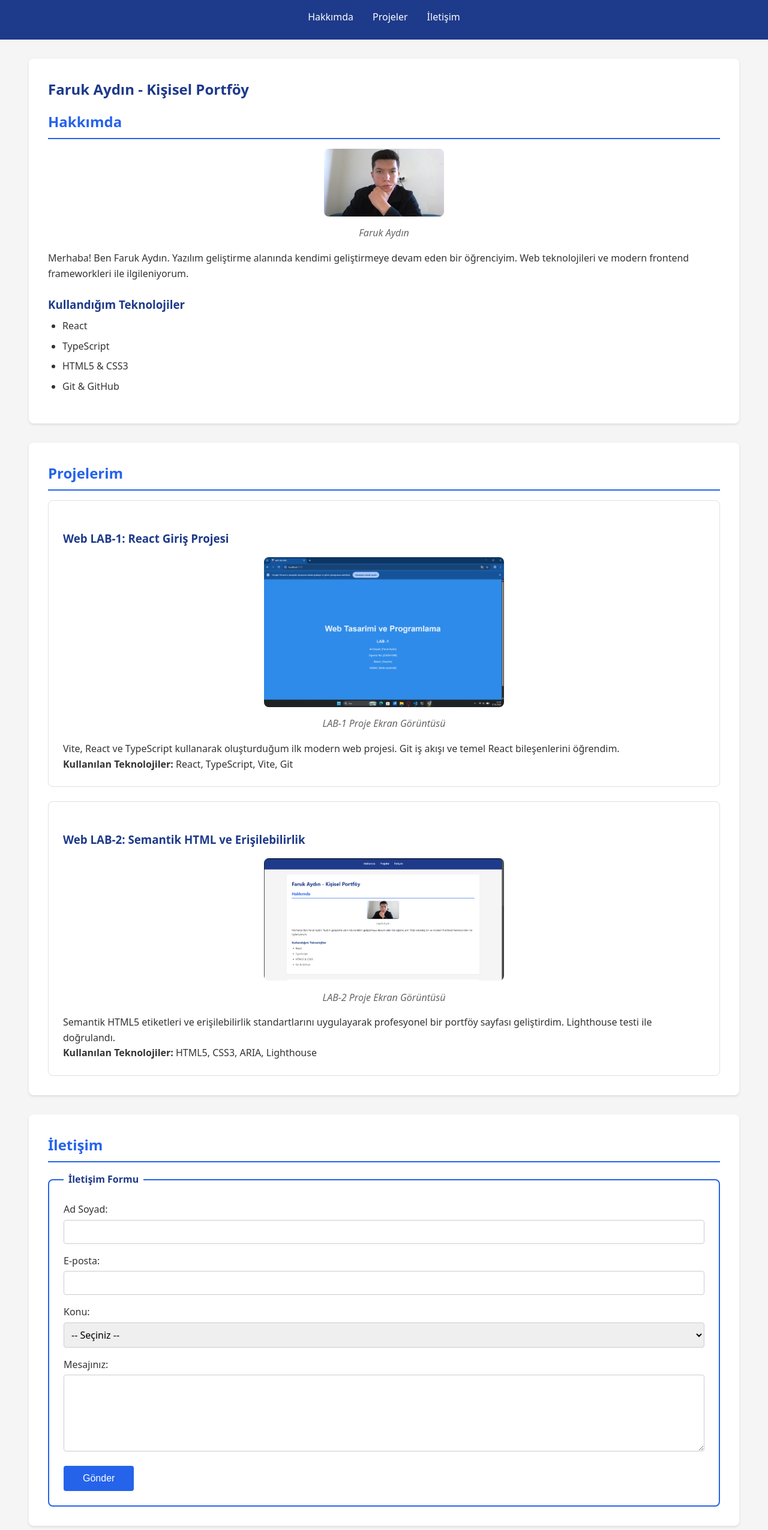
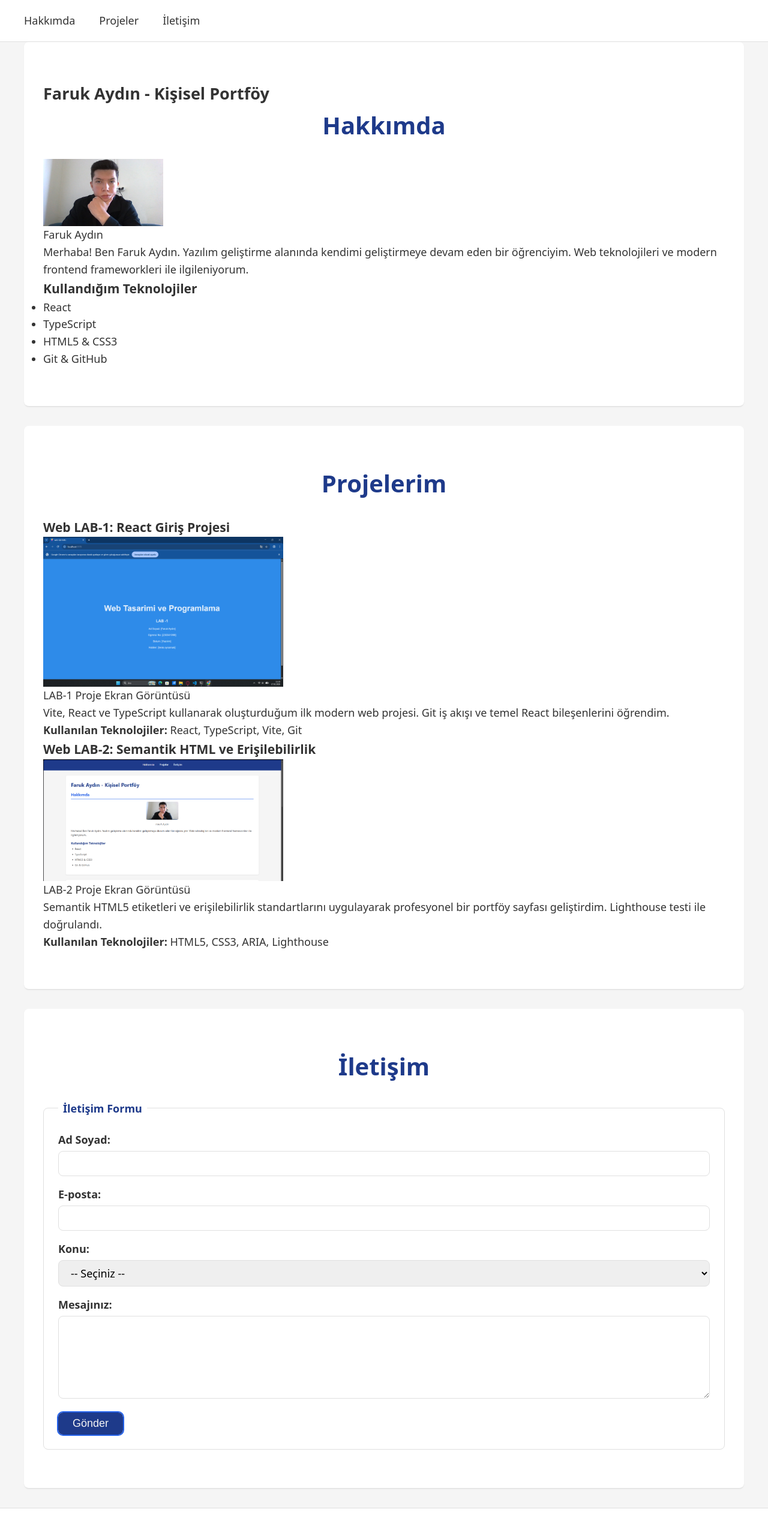
Before and after one commit to Faruk-Aydn/web-lab-hello, a React (Vite) app: page / in a window 1280 px wide. Shown: the top 2551 px of the page at 60% size. Built offline with nearby package versions, Linux system fonts and the light colour scheme.

Commit message:
feat(styles): implement mobile-first responsive design with fluid typography

```diff
--- a/src/App.css
+++ b/src/App.css
@@ -1,29 +1,41 @@
-/* Genel sıfırlama */
-* {
+/* ========================================
+MOBIL VARSAYILAN (0- 639px)
+======================================== */
+/* Genel sifirlama */
+*,
+*::before,
+*::after {
   margin: 0;
   padding: 0;
   box-sizing: border-box;
 }
 
-body {
-  font-family: system-ui, -apple-system, sans-serif;
-  line-height: 1.6;
-  color: #333;
-  background-color: #f5f5f5;
-  margin: 0;
-  padding: 0;
-  width: 100%;
-  overflow-x: hidden;
+html {
+  scroll-behavior: smooth;
 }
 
-/* Skip link: normalde gizli, Tab ile görünür */
+body {
+  font-family: var(--font-sans);
+  font-size: var(--text-base);
+  line-height: 1.6;
+  color: var(--color-text);
+  background-color: var(--color-bg);
+}
+
+img {
+  max-width: 100%;
+  height: auto;
+  display: block;
+}
+
+/* Skip link */
 .skip-link {
   position: absolute;
   top: -100px;
   left: 0;
-  background: #1E3A8A;
-  color: white;
-  padding: 8px 16px;
+  background: var(--color-primary);
+  color: var(--color-bg);
+  padding: var(--space-sm) var(--space-md);
   z-index: 100;
   text-decoration: none;
 }
@@ -32,184 +44,246 @@
   top: 0;
 }
 
-/* Focus göstergesi -- ASLA kaldırma */
+/* Focus gostergesi */
 :focus {
-  outline: 2px solid #2563EB;
+  outline: 2px solid var(--color-secondary);
   outline-offset: 2px;
 }
 
-
+/* ===== HEADER ===== */
 header {
-  background: #1E3A8A;
-  color: white;
-  padding: 1rem 0;
-  width: 100%;
+  display: flex;
+  flex-wrap: wrap;
+  justify-content: space-between;
+  align-items: center;
+  padding: var(--space-md) var(--space-lg);
+  background-color: var(--color-surface);
+  border-bottom: 1px solid var(--color-border);
+  position: sticky;
+  top: 0;
+  z-index: 10;
 }
 
-nav ul {
-  list-style: none;
-  display: flex;
-  gap: 2rem;
-  justify-content: center;
-  max-width: 1200px;
-  margin: 0 auto;
-  padding: 0 2rem;
+.site-title {
+  font-size: var(--text-xl);
+  font-weight: 700;
+  color: var(--color-primary);
+  text-decoration: none;
 }
 
+/* ===== NAV LISTESI ===== */
+nav ul {
+  display: flex;
+  flex-direction: column;
+  align-items: center;
+  width: 100%;
+  gap: var(--space-sm);
+  list-style: none;
+  padding: 0;
+  margin: 0;
+}
 
 nav a {
-  color: white;
+  display: block;
+  text-align: center;
+  width: 100%;
+  padding: var(--space-xs) var(--space-md);
+  color: var(--color-text);
   text-decoration: none;
-  font-weight: 500;
+  border-radius: var(--radius-md);
+  transition: background var(--transition-fast), color var(--transition-fast);
 }
 
-nav a:hover {
-  text-decoration: underline;
+nav a:hover,
+nav a:focus {
+  background-color: var(--color-primary);
+  color: var(--color-bg);
 }
 
-/* Main content */
-main {
-  width: 100%;
-  margin:0;
-  padding: 2rem 3rem;
-  background: #f5f5f5;
+/* Section'lar arasi bosluk */
+section {
+  padding: var(--space-xl) var(--space-md);
+  background: var(--color-surface);
+  border-bottom: 1px solid var(--color-border);
 }
 
-section {
-  background: white;
-  padding: 2rem;
-  margin-bottom: 2rem;
-  border-radius: 8px;
-  box-shadow: 0 2px 4px rgba(0,0,0,0.1);
-  max-width: 1200px;
-  margin-left: auto;
-  margin-right: auto;
-  margin-bottom: 2rem;
+/* Section basliklari */
+section h2 {
+  font-size: var(--text-2xl);
+  color: var(--color-primary);
+  text-align: center;
+  margin-bottom: var(--space-lg);
 }
 
-h1 {
-  color: #1E3A8A;
-  margin-bottom: 1rem;
+/* Hakkimda: tek sutun, ortalanmis */
+.about-content {
+  display: flex;
+  flex-direction: column;
+  align-items: center;
+  gap: var(--space-lg);
+  text-align: center;
 }
 
-h2 {
-  color: #2563EB;
-  margin-bottom: 1rem;
-  border-bottom: 2px solid #2563EB;
-  padding-bottom: 0.5rem;
+.about-content figure {
+  max-width: 200px;
 }
 
-h3 {
-  color: #1E3A8A;
-  margin-top: 1.5rem;
-  margin-bottom: 0.5rem;
+.about-content img {
+  border-radius: var(--radius-full);
+  aspect-ratio: 1;
+  object-fit: cover;
 }
 
-/* Figure & Image */
-figure {
-  text-align: center;
-  margin: 1rem 0;
+/* ===== PROJE GRID ===== */
+.project-grid {
+  display: grid;
+  grid-template-columns: repeat(auto-fit, minmax(280px, 1fr));
+  gap: var(--space-xl);
 }
 
-figure img {
-  border-radius: 8px;
-  max-width: 100%;
-  height: auto;
+/* ===== PROJE KARTI ===== */
+.project-card {
+  display: flex;
+  flex-direction: column;
+  background: var(--color-surface);
+  border: 1px solid var(--color-border);
+  border-radius: var(--radius-md);
+  overflow: hidden;
+  transition: transform var(--transition-normal), box-shadow var(--transition-normal);
 }
 
-figcaption {
-  margin-top: 0.5rem;
-  font-style: italic;
-  color: #666;
+.project-card:hover {
+  transform: translateY(-4px);
+  box-shadow: var(--shadow-lg);
 }
 
-/* Article (Proje kartları) */
-article {
-  border: 1px solid #e0e0e0;
-  padding: 1.5rem;
-  margin-bottom: 1.5rem;
-  border-radius: 8px;
+/* Kart icindeki gorsel */
+.project-card img {
+  width: 100%;
+  height: 200px;
+  object-fit: cover;
 }
 
-article:last-child {
-  margin-bottom: 0;
+/* Kart icerigi */
+.project-card h3,
+.project-card p,
+.project-card .skill-tags {
+  padding: 0 var(--space-lg);
 }
 
-/* Form stilleri */
+.project-card h3 {
+  margin-top: var(--space-md);
+  font-size: var(--text-lg);
+  color: var(--color-primary);
+}
+
+.project-card p {
+  color: var(--color-muted);
+  flex-grow: 1;
+  /* icerik farkli uzunlukta olsa bile kartlarin alt kenari hizali */
+}
+
+.project-card .skill-tags {
+  padding-bottom: var(--space-lg);
+  margin-top: auto;
+}
+
+/* ===== BECERI ETIKETLERI (TOOLBAR) ===== */
+.skill-tags {
+  display: flex;
+  flex-wrap: wrap;
+  gap: var(--space-sm);
+  list-style: none;
+  padding: 0;
+}
+
+.skill-tags li {
+  color: var(--color-bg);
+  background-color: var(--color-primary);
+  padding: var(--space-xs) var(--space-md);
+  border-radius: var(--radius-full);
+  font-size: var(--text-sm);
+}
+
+/* Iletisim formu */
 fieldset {
-  border: 2px solid #2563EB;
-  border-radius: 8px;
-  padding: 1.5rem;
+  border: 1px solid var(--color-border);
+  border-radius: var(--radius-md);
+  padding: var(--space-lg);
 }
 
 legend {
-  color: #1E3A8A;
-  font-weight: bold;
-  padding: 0 0.5rem;
+  color: var(--color-primary);
+  font-weight: 700;
+  padding: 0 var(--space-sm);
 }
 
 .form-group {
-  margin-bottom: 1rem;
+  margin-bottom: var(--space-md);
 }
 
 label {
   display: block;
-  margin-bottom: 0.25rem;
-  font-weight: 500;
-  color: #333;
+  margin-bottom: var(--space-xs);
+  font-weight: 600;
 }
 
 input,
 textarea,
 select {
   width: 100%;
-  padding: 0.5rem;
-  border: 1px solid #ccc;
-  border-radius: 4px;
+  padding: var(--space-sm) var(--space-md);
+  border: 1px solid var(--color-border);
+  border-radius: var(--radius-md);
   font-family: inherit;
-  font-size: 1rem;
+  font-size: var(--text-base);
+  transition: border-color var(--transition-fast);
 }
 
 input:focus,
 textarea:focus,
 select:focus {
-  border-color: #2563EB;
+  border-color: var(--color-primary);
+  outline-offset: 2px;
 }
 
 button[type="submit"] {
-  background: #2563EB;
-  color: white;
-  padding: 0.75rem 2rem;
+  width: 100%;
+  outline: 2px solid var(--color-secondary);
+  padding: var(--space-sm) var(--space-lg);
+  background: var(--color-primary);
+  color: var(--color-bg);
   border: none;
-  border-radius: 4px;
-  font-size: 1rem;
-  font-weight: 500;
+  border-radius: var(--radius-md);
+  font-size: var(--text-base);
   cursor: pointer;
+  transition: background var(--transition-fast);
 }
 
-button[type="submit"]:hover {
-  background: #1E3A8A;
+button[type="submit"]:hover,
+button[type="submit"]:focus {
+  background: var(--color-secondary);
 }
 
 .error-msg {
-  color: #dc2626;
-  font-size: 0.85rem;
+  color: var(--color-error);
+  font-size: var(--text-sm);
   display: block;
-  margin-top: 0.25rem;
+  margin-top: var(--space-xs);
 }
 
 /* Footer */
 footer {
-  background: #1E3A8A;
-  color: white;
   text-align: center;
-  padding: 2rem;
-  margin-top: 0;
-  width: 100%;
+  padding: var(--space-xl) var(--space-md);
+  background: var(--color-surface);
+  border-top: 1px solid var(--color-border);
+  color: var(--color-muted);
+  font-size: var(--text-sm);
 }
 
 footer a {
-  color: #93C5FD;
+  color: var(--color-secondary);
   text-decoration: none;
 }
 
@@ -217,12 +291,60 @@
   text-decoration: underline;
 }
 
-/* Liste stilleri */
-ul {
-  margin-left: 1.5rem;
-  margin-bottom: 1rem;
+/* ========================================
+TABLET (640px ve uzeri)
+======================================== */
+@media (min-width: 640px) {
+  nav ul {
+    flex-direction: row;
+    width: auto;
+  }
+
+  nav a {
+    width: auto;
+    display: inline-block;
+  }
+
+  section {
+    padding: var(--space-2xl) var(--space-xl);
+  }
+
+  /* Hakkimda: yatay duzen */
+  .about-content {
+    flex-direction: row;
+    text-align: left;
+    align-items: flex-start;
+  }
+
+  .about-content figure {
+    flex-shrink: 0;
+  }
+
+  /* Form butonu tam genislik olmaktan cikar */
+  button[type="submit"] {
+    width: auto;
+  }
 }
 
-li {
-  margin-bottom: 0.5rem;
+/* ========================================
+MASAUSTU (1024px ve uzeri)
+======================================== */
+@media (min-width: 1024px) {
+  main {
+    /* Icerik genisligi sinirla */
+    max-width: 1200px;
+    margin: 0 auto;
+  }
+
+  section {
+    padding: var(--space-3xl) var(--space-xl);
+    border-radius: var(--radius-md);
+    margin-bottom: var(--space-xl);
+    box-shadow: var(--shadow-sm);
+  }
+
+  /* Proje kartlari en az 3 sutun */
+  .project-grid {
+    grid-template-columns: repeat(3, 1fr);
+  }
 }
--- a/src/index.css
+++ b/src/index.css
@@ -1,19 +1,33 @@
+@import './styles/tokens.css';
+
 * {
   margin: 0;
   padding: 0;
   box-sizing: border-box;
 }
 
-html, body, #root {
+html,
+body,
+#root {
   width: 100%;
   margin: 0;
   padding: 0;
+  scroll-behavior: smooth;
 }
 
 body {
-  font-family: system-ui, -apple-system, sans-serif;
+  font-family: var(--font-sans);
+  font-size: var(--text-base);
   line-height: 1.6;
+  color: var(--color-text);
+  background-color: var(--color-bg);
   min-width: 320px;
+}
+
+img {
+  max-width: 100%;
+  height: auto;
+  display: block;
 }
 
 #root {
```
